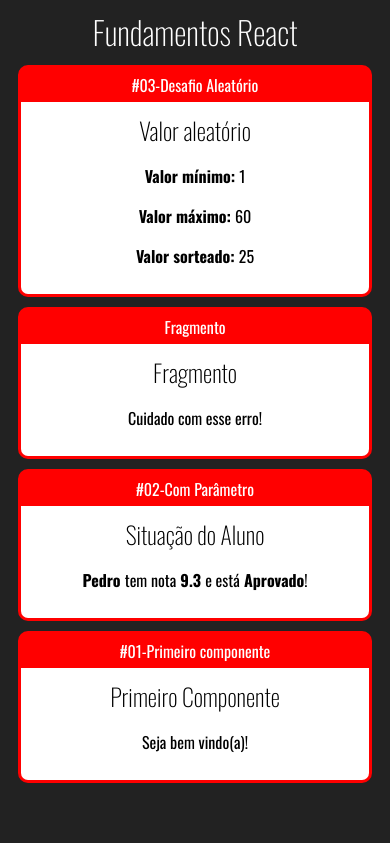
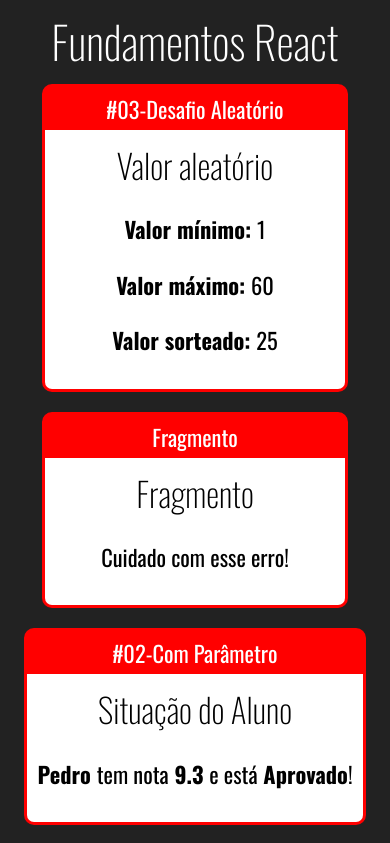
Before and after one commit to dhionson2/reactBiblioteca, a React (Create React App) app in the folder fundamentos-react/: page / in a window 390 px wide. Shown: the top 843 px of the page. Built offline with nearby package versions, Linux system fonts and the light colour scheme.

Commit message:
Component cart fazendo a tela ficar responsiva

```diff
--- /dev/null
+++ b/fundamentos-react/src/App.css
@@ -0,0 +1,6 @@
+.App .Cards{
+    display: flex;
+    flex-wrap: wrap;
+    justify-content: center;
+
+}
--- a/fundamentos-react/src/App.jsx
+++ b/fundamentos-react/src/App.jsx
@@ -1,3 +1,4 @@
+import './App.css'
 import React from "react";
 
 import Card from "./components/basicos/layout/Card";
@@ -7,8 +8,10 @@
 import Fragmento from './components/basicos/Fragmento';
 
 export default  _ =>
-        <div id="app">
+        <div className="App">
             <h1>Fundamentos React</h1>
+
+            <div className="Cards">
                 <Card titulo="#03-Desafio Aleatório">
                     <Aleatorio min={1} max={60}/>
                 </Card>
@@ -23,6 +26,9 @@
                 <Card titulo="#01-Primeiro componente">
                 <Primeiro></Primeiro>
                 </Card>
+            </div>
+
+
 
 
 
--- a/fundamentos-react/src/components/basicos/layout/Card.css
+++ b/fundamentos-react/src/components/basicos/layout/Card.css
@@ -4,6 +4,12 @@
    border-radius: 10px;
    overflow: hidden;
    margin: 10px;
+
+
+   display: flex;
+   flex-direction: column;
+   min-width: 300px;
+
 
 }
 
@@ -14,6 +20,7 @@
  }
 
  .Card .Content{
+    flex: 1;
     background-color: rgb(255, 255, 255);
     color: black;
     padding: 10px;
--- a/fundamentos-react/src/index.css
+++ b/fundamentos-react/src/index.css
@@ -3,6 +3,7 @@
     background-color: #222;
     color: #fff;
     text-align: center;
+    font-size: 1.4rem;
 }
 h1, h2, h3 {
     font-weight: 200;
```
Lines whose indentation alone changed are shown as unchanged.
